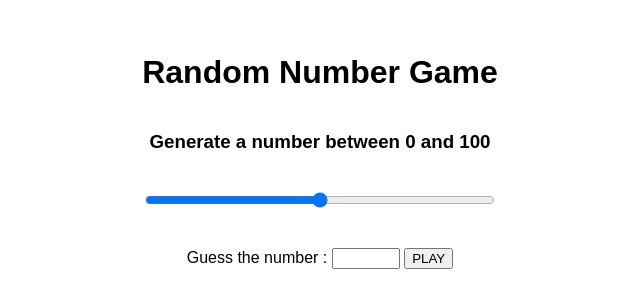
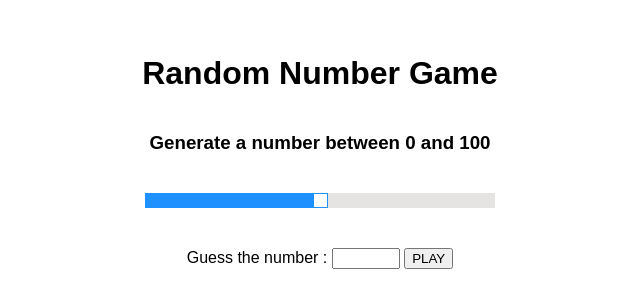
Before and after one commit to alstn2468/nomad-coder-vanillajs-challenge, a website built with Parcel: page DAY_10_CHALLENGE/index.html in a window 1280 px wide. Shown: the part 239-546 px from the top of the page, without its empty margins (320-960 px from the left). Built offline with nearby package versions, Linux system fonts and the light colour scheme.

Commit message:
[#21] Add range input style

```diff
--- a/DAY_10_CHALLENGE/src/styles.css
+++ b/DAY_10_CHALLENGE/src/styles.css
@@ -9,9 +9,30 @@ body {
     width: 100%;
 }
 
-input[name="range-input"] {
+input[type="range"] {
     width: 350px;
     margin: 20px 0;
+    -webkit-appearance: none;
+    overflow: hidden;
+    height: 15px;
+    background: transparent;
+    cursor: pointer;
+    background: #e5e4e3;
+    border-radius: 0;
+}
+
+input[type="range"]:focus {
+    outline: none;
+}
+
+input[type="range"]::-webkit-slider-thumb {
+    -webkit-appearance: none;
+    width: 15px;
+    height: 15px;
+    background: #fff;
+    box-shadow: -100vw 0 0 100vw dodgerblue;
+    border: 0.1px solid dodgerblue;
+    cursor: pointer;
 }
 
 input[name="number-input"] {
```
Also changed, not shown: DAY_10_CHALLENGE/index.html (+4 -4 lines).
